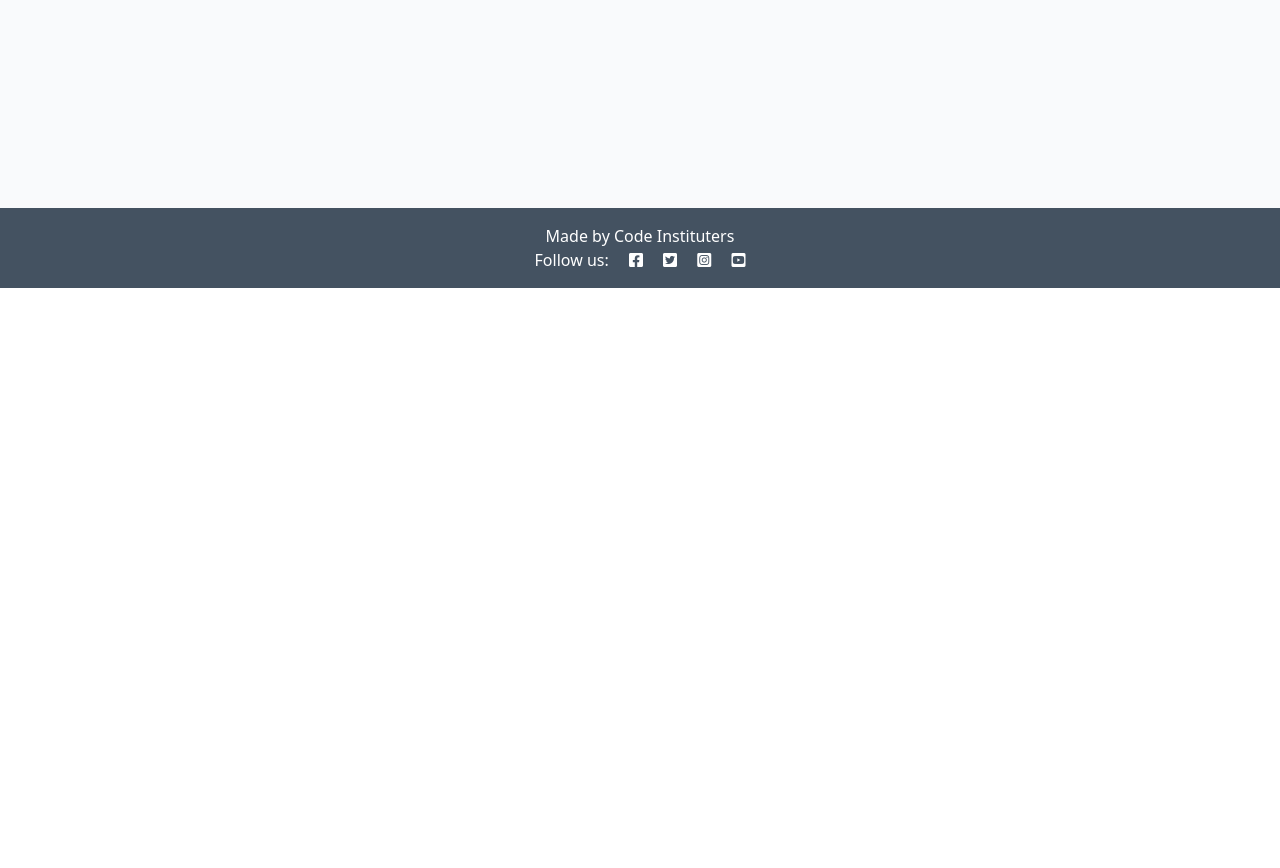
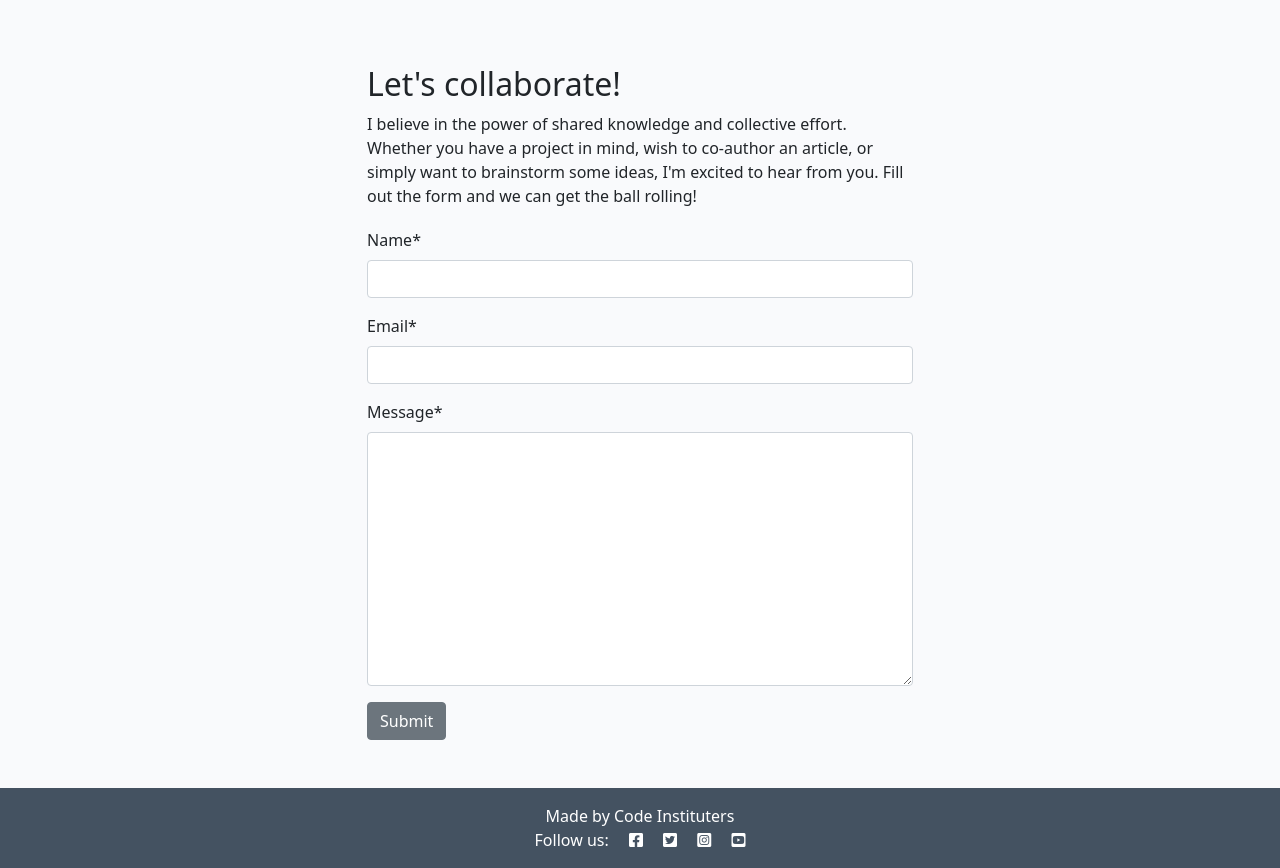
Before and after one commit to ahmedghamad/django-blog, a Django app: page /about/ in a window 1280 px wide. Shown: the part 512-1380 px from the top of the page. Before the commit the page ends 800 px from the top, so only its background shows below. Run offline with Django 4.2, Linux system fonts and the light colour scheme; data that the repository does not hold is empty; some libraries are stand-ins or nearby versions.

Commit message:
Added edit and delete to comments and collabration form

```diff
--- /dev/null
+++ b/about/forms.py
@@ -0,0 +1,7 @@
+from .models import CollaborateRequest
+from django import forms
+
+class CollaborateForm(forms.ModelForm):
+    class Meta:
+        model = CollaborateRequest
+        fields = ('name', 'email', 'message')
--- a/about/models.py
+++ b/about/models.py
@@ -1,11 +1,22 @@
 from django.db import models
-from django.contrib.auth.models import User
+
 # Create your models here.
 
+
 class About(models.Model):
-    title= models.CharField(max_length=200)
+    title = models.CharField(max_length=200)
+    updated_on = models.DateTimeField(auto_now=True)
     content = models.TextField()
-    updated_on = models.DateTimeField(auto_now=True)
 
     def __str__(self):
-        return f"{self.title}"
+        return self.title
+
+
+class CollaborateRequest(models.Model):
+    name = models.CharField(max_length=200)
+    email = models.EmailField()
+    message = models.TextField()
+    read = models.BooleanField(default=False)
+
+    def __str__(self):
+        return f"Collaboration request from {self.name}"
--- a/about/templates/about/about.html
+++ b/about/templates/about/about.html
@@ -1,15 +1,14 @@
 {% extends 'base.html' %}
+{% load static %}
+{% load crispy_forms_tags %}
 {% block content %}
-{% load static %}
 <div class="container mt-5">
     <div class="row">
-    <div class="col-4 text-center">
-      <img src="{% static 'images/nobody.jpg' %}" width="75%" />
+        <div class="col-12 col-md-4 text-center">
+            <img src="{% static 'images/nobody.jpg' %}" width="75%">
         </div>
-    <div class="col-8">
-      <!-- Title goes between these h2 tags -->
+        <div class="col-12 col-md-8">
             <h2>{{ about.title }}</h2>
-      <!-- Content goes directly underneath this -->
             {{ about.content | safe }}
         </div>
     </div>
@@ -20,5 +19,27 @@
           <p class="text-end"><em>Updated on: {{ about.updated_on }}</em></p>
         </div>
     </div>
+    <div class="row justify-content-center">
+        <div class="col-12 col-md-6 my-5">
+            <h2>Let's collaborate!</h2>
+            <p>I believe in the power of shared knowledge and collective effort.
+                Whether you have a project in mind, wish to co-author
+                an article, or simply want to brainstorm some ideas,
+                I'm excited to hear from you. Fill out the form
+                and we can get the ball rolling!</p>
+
+            <!-- add your form here. Your submit button should
+                                have the classes of btn, btn-secondary -->
+
+                <form  method="post"
+                  style="margin-top: 1.3em;">
+                  {{ collaborate_form | crispy }}
+                  {% csrf_token %}
+                  <button  type="submit"
+                    class="btn btn-secondary">Submit</button>
+                </form>
+        </div>
+    </div>
+    </div>
 </div>
 {% endblock content %}
--- a/about/views.py
+++ b/about/views.py
@@ -1,6 +1,8 @@
 from django.shortcuts import render, get_object_or_404
 from django.views import generic
-from .models import About
+from django.contrib import messages
+from .models import About, CollaborateRequest
+from .forms import CollaborateForm
 
 
 # Create your views here.
@@ -12,10 +14,19 @@ def about_me(request):
 
     about = About.objects.all().order_by('-updated_on').first()
 
-
+    if request.method == "POST":
+        print( "Received a POST request")
+        collaborate_form = CollaborateForm(data=request.POST)
+        if collaborate_form.is_valid():
+            collaborate_form.save()
+            messages.add_message(
+            request, messages.SUCCESS,
+            "Collaboration request received! I endeavour to respond within 2 working days.")
+    collaborate_form = CollaborateForm()
     return render(
         request,
         "about/about.html",
         {"about": about,
+         "collaborate_form": collaborate_form,
         },
     )
--- a/blog/urls.py
+++ b/blog/urls.py
@@ -5,4 +5,8 @@ from django.urls import path
 urlpatterns = [
     path('', views.PostList.as_view(), name='home'),
     path('<slug:slug>/', views.post_detail, name='post_detail'),
+    path('<slug:slug>/edit_comment/<int:comment_id>',
+        views.comment_edit, name='comment_edit'),
+    path('<slug:slug>/delete_comment/<int:comment_id>',
+        views.comment_delete, name='comment_delete'),
 ]
--- a/codestar/settings.py
+++ b/codestar/settings.py
@@ -28,7 +28,7 @@ TEMPLATES_DIR = os.path.join(BASE_DIR, 'templates')
 SECRET_KEY = os.environ.get("SECRET_KEY")
 
 # SECURITY WARNING: don't run with debug turned on in production!
-DEBUG = True
+DEBUG = False
 
 ALLOWED_HOSTS = ['127.0.0.1','.herokuapp.com']
 
--- a/static/js/script.js
+++ /dev/null
@@ -1 +0,0 @@
-console.log("Ahmed's server")
--- a/templates/base.html
+++ b/templates/base.html
@@ -119,5 +119,7 @@
         integrity="sha384-gtEjrD/SeCtmISkJkNUaaKMoLD0//ElJ19smozuHV6z3Iehds+3Ulb9Bn9Plx0x4" crossorigin="anonymous">
         </script>
     <script src="{% static 'js/script.js' %}"></script>
-
+    {% block extras %}
+    {% endblock %}
+    </body>
 </html>
```
Also changed, not shown: about/admin.py (+13 -2 lines), blog/templates/blog/post_detail.html (+34 -0 lines), blog/views.py (+44 -3 lines), static/js/comments.js (added, +47 -0 lines), about/migrations/0003_collaboraterequest.py (added), blog/admin.py (line endings or trailing spaces). Lines whose indentation alone changed are shown as unchanged.
